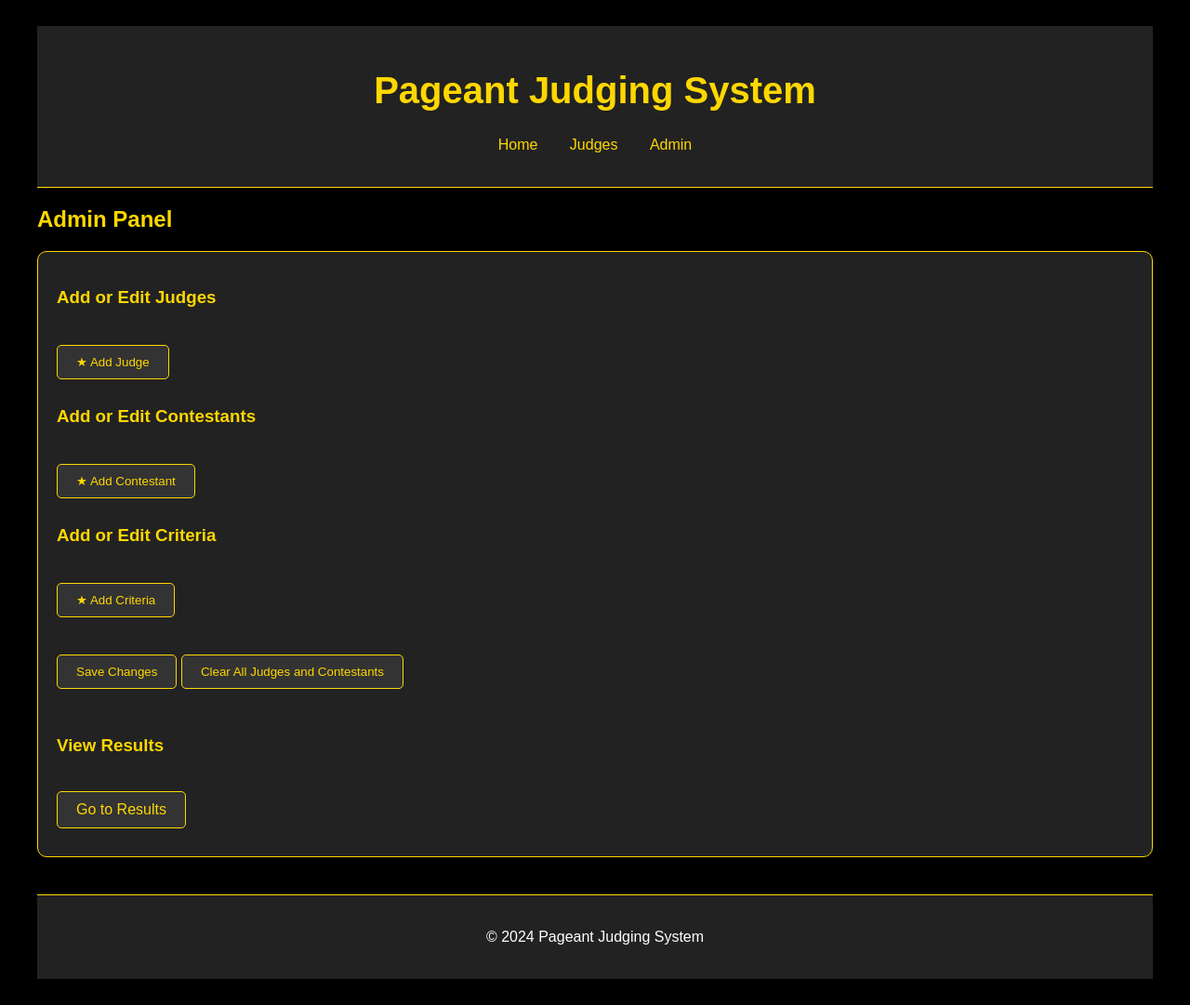
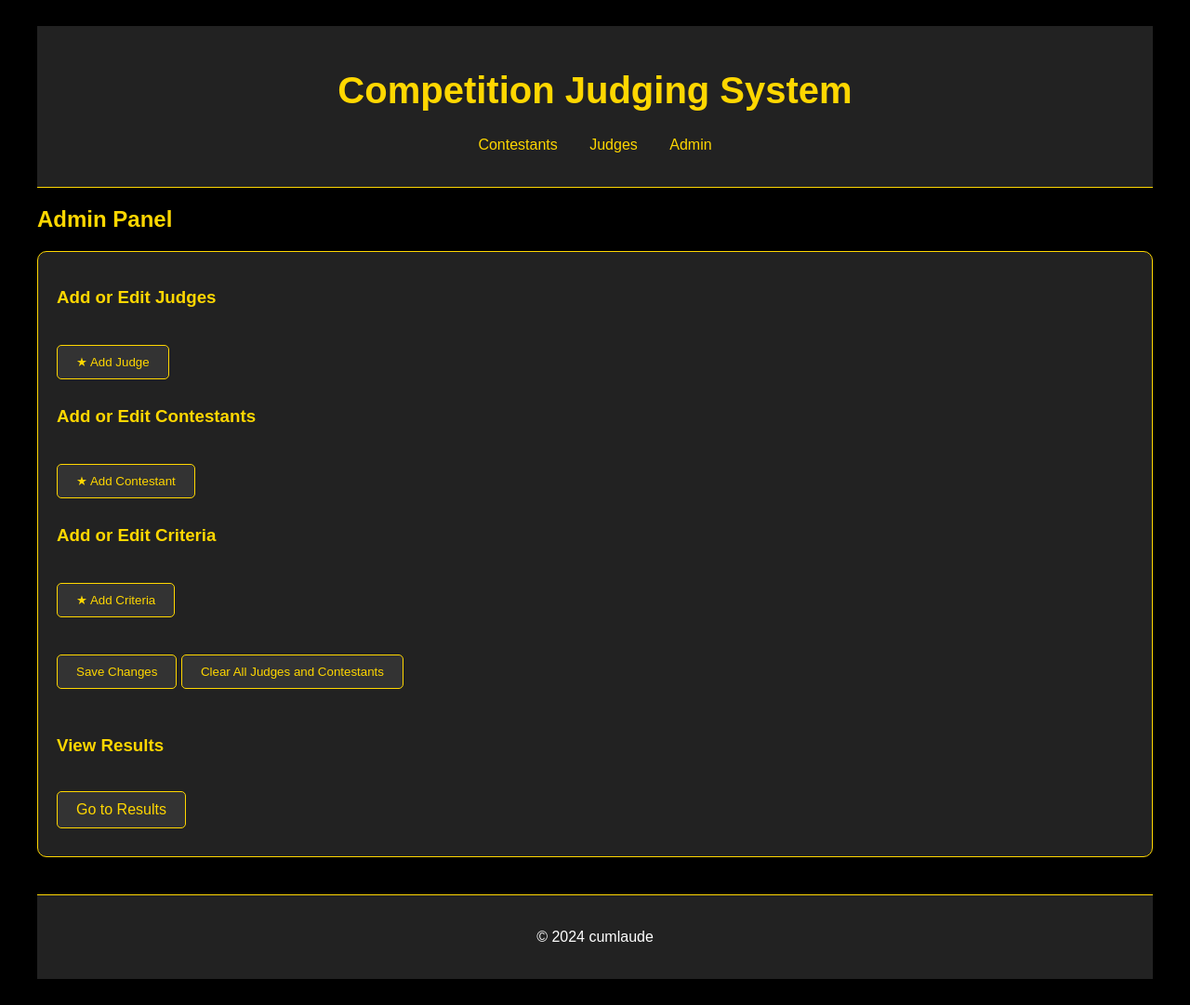
Before and after one commit to Evorxys/competition_scoring_cumlaude, a Flask app: page /admin in a window 1280 px wide. Shown: the whole page at 93% size. Run offline with Flask 3, Linux system fonts and the light colour scheme; the visitor is signed in with stand-in values (Sample User, id 1).

Commit message:
Update layout.html

```diff
--- a/templates/layout.html
+++ b/templates/layout.html
@@ -9,10 +9,10 @@
 <body>
     <div class="container">
         <header>
-            <h1>Pageant Judging System</h1>
+            <h1>Competition Judging System</h1>
             <nav>
                 <ul>
-                    <li><a href="{{ url_for('home') }}">Home</a></li>
+                    <li><a href="{{ url_for('home') }}">Contestants</a></li>
                     <li><a href="{{ url_for('judges_page') }}">Judges</a></li>
 
                     <li><a href="{{ url_for('admin') }}">Admin</a></li>
@@ -25,7 +25,7 @@
         </main>
 
         <footer>
-            <p>© 2024 Pageant Judging System</p>
+            <p>© 2024 cumlaude</p>
         </footer>
     </div>
 </body>
```
